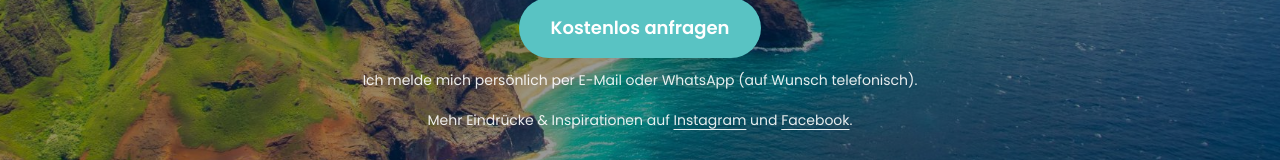
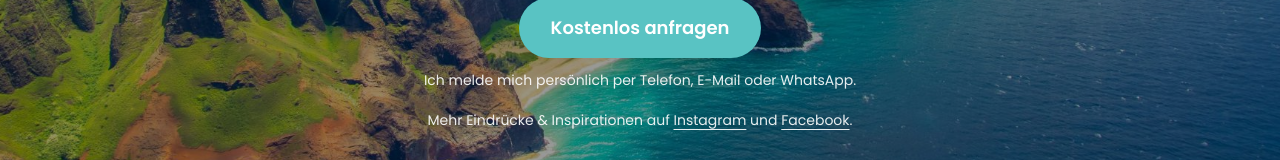
Before and after one commit to hawaiipanoramatours-prog/hawaiipanoramatours, a React (Vite) app: page / in a window 1280 px wide. Shown: the part 508-668 px from the top of the page. Built offline with nearby package versions, Linux system fonts and the light colour scheme.

Commit message:
Update Sections.impl.jsx

```diff
--- a/src/components/Sections.impl.jsx
+++ b/src/components/Sections.impl.jsx
@@ -56,8 +56,8 @@ export function Hero({ content, lang }) {
           {/* ✅ Direkt unter dem Button: Klarheit, wie du dich meldest */}
           <p className="mt-3 font-poppins text-xs md:text-sm text-white/90">
           {lang === 'en'
-          ? 'I’ll personally get back to you via email or WhatsApp (phone call on request).'
-          : 'Ich melde mich persönlich per E-Mail oder WhatsApp (auf Wunsch telefonisch).'}
+          ? 'I’ll personally get back to you via Phone, E-mail or WhatsApp.'
+          : 'Ich melde mich persönlich per Telefon, E-Mail oder WhatsApp.'}
           </p>
 
           {/* ✅ Ruhiger Social-Link (kein Button, kein Conversion-Bruch) */}
```
